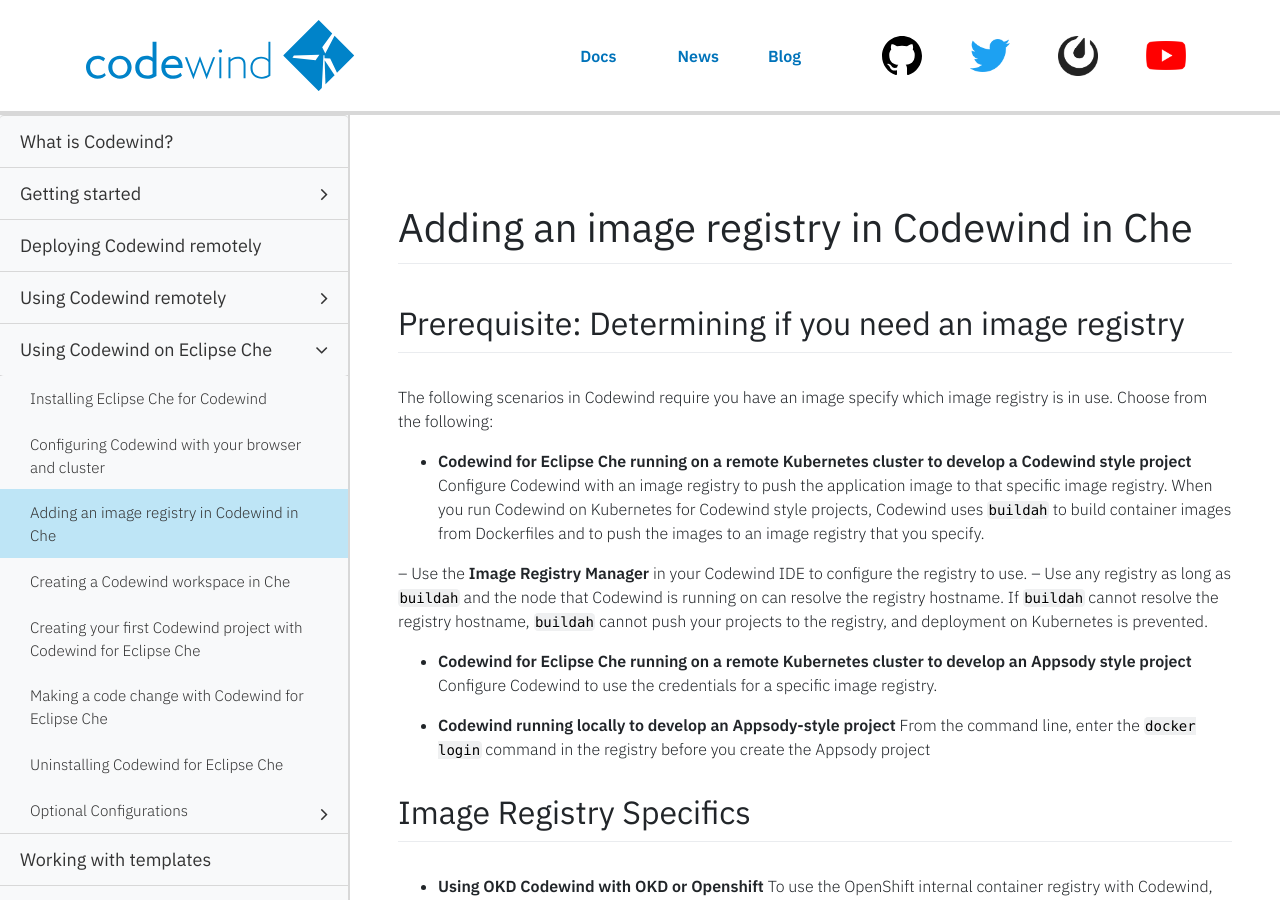
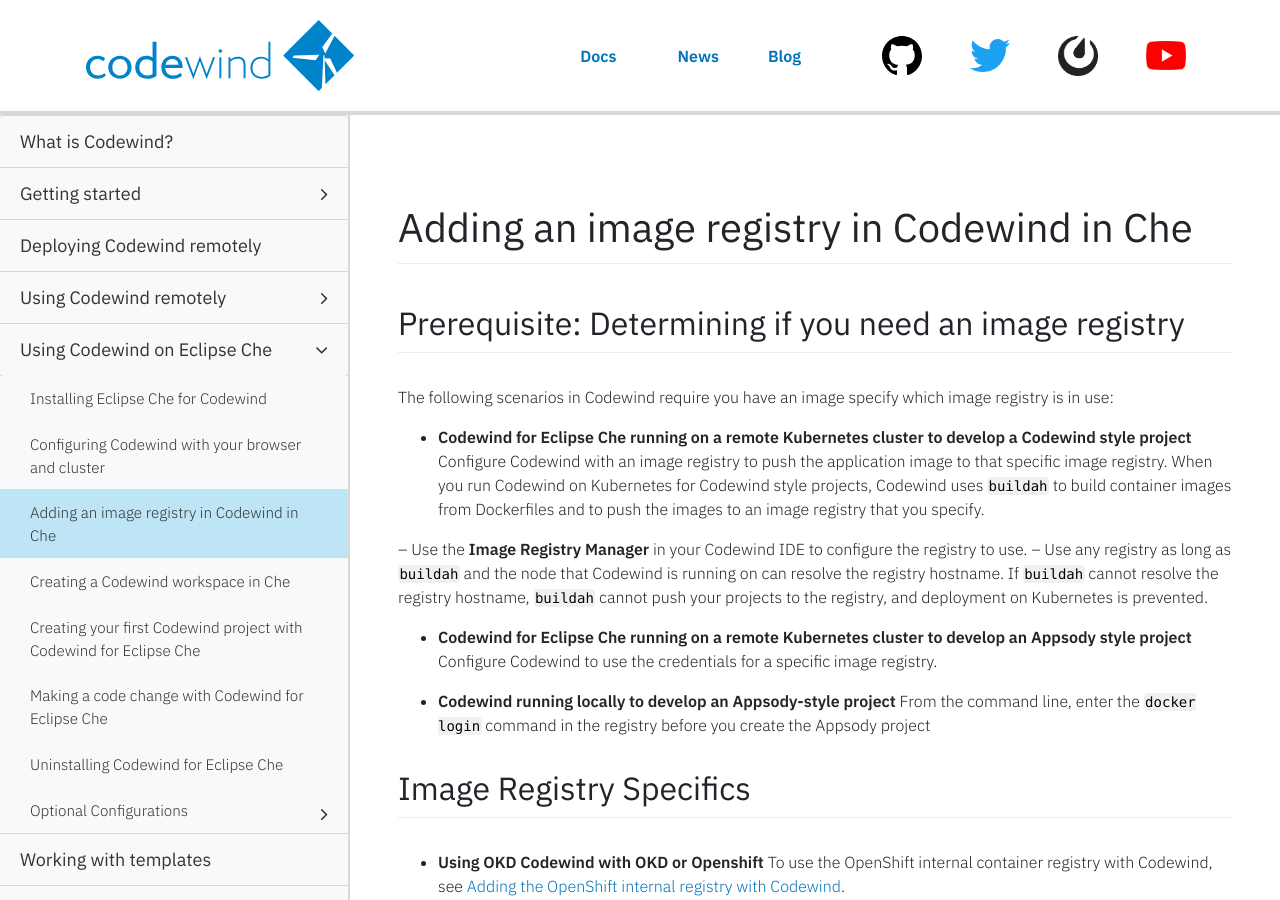
Before and after one commit to eclipse-archived/codewind-docs, a Jekyll site: the page built from docs/_documentations/che-setupregistries.md, in a window 1280 px wide and 900 px high. Built offline with Jekyll 4.4.1, drawn with Linux system fonts in a browser that asks for light colours; nearby versions of some CDN libraries; comment, search, counter and statistics services are not loaded.

Commit message:
restructure of che-setupregistries.md content
Signed-off-by: MelHopper <melanieh@uk.ibm.com>

```diff
--- a/docs/_documentations/che-setupregistries.md
+++ b/docs/_documentations/che-setupregistries.md
@@ -12,7 +12,7 @@ type: document
 
 ## Prerequisite: Determining if you need an image registry
 
- The following scenarios in Codewind require you have an image specify which image registry is in use. Choose from the following:
+ The following scenarios in Codewind require you have an image specify which image registry is in use:
 
 - **Codewind for Eclipse Che running on a remote Kubernetes cluster to develop a Codewind style project** Configure Codewind with an image registry to push the application image to that specific image registry. When you run Codewind on Kubernetes for Codewind style projects, Codewind uses [`buildah`](https://github.com/containers/buildah) to build container images from Dockerfiles and to push the images to an image registry that you specify.
 
```
